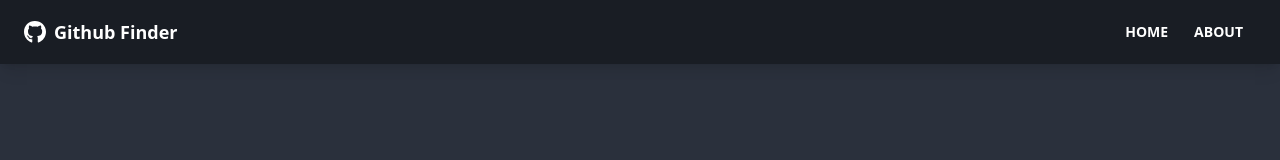
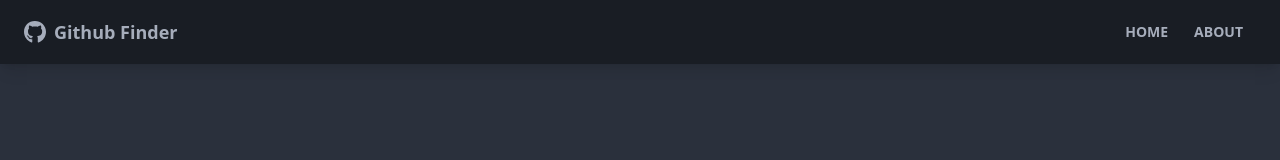
Before and after one commit to develad/github-finder, a React (Create React App) app: page / in a window 1280 px wide. Shown: the top 160 px of the page. Built offline with nearby package versions, Linux system fonts and the light colour scheme; a web font is replaced by a local one.

Commit message:
Navbar Component | Adding Comments - Chapter 46

```diff
--- a/src/components/layout/Navbar.jsx
+++ b/src/components/layout/Navbar.jsx
@@ -4,10 +4,12 @@ import PropTypes from "prop-types";
 
 function Navbar({ title }) {
   return (
-    <nav className="navbar mb-12 shadow-lg bg-neutral text-white ">
+    // navbar and text-neutral-content is a daisyui utility class
+    <nav className="navbar mb-12 shadow-lg bg-neutral text-neutral-content ">
       <div className="container mx-auto">
         <div className="flex-none px-2 mx-2">
           <FaGithub className="inline pr-2 text-3xl" />
+          {/* align-middle === vertical-align: middle; aligning the Github icon and the title to the center */}
           <Link
             to="/"
             className="text-lg font-bold align-middle"
@@ -15,10 +17,12 @@ function Navbar({ title }) {
             {title}
           </Link>
         </div>
+        {/* Taking all the remaining available space in the container with the flex-1 property */}
         <div className="flex-1 px-2 mx-2">
           <div className="flex justify-end">
             <Link
               to="/"
+              // btn and btn-ghost is a daisyui utility class
               className="btn btn-ghost btn-sm rounded-btn"
             >
               Home
```
